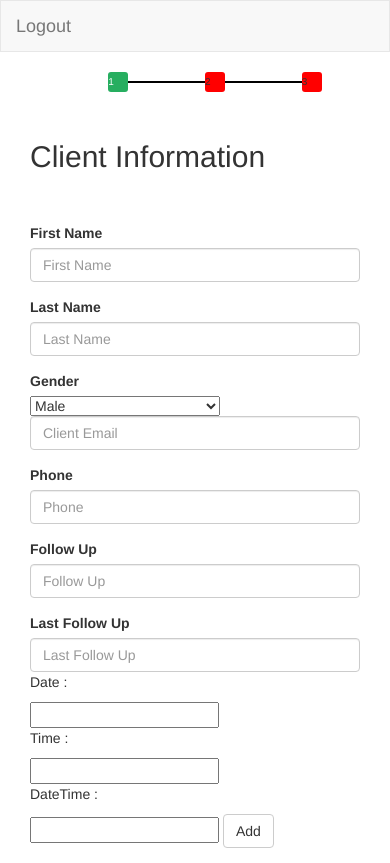
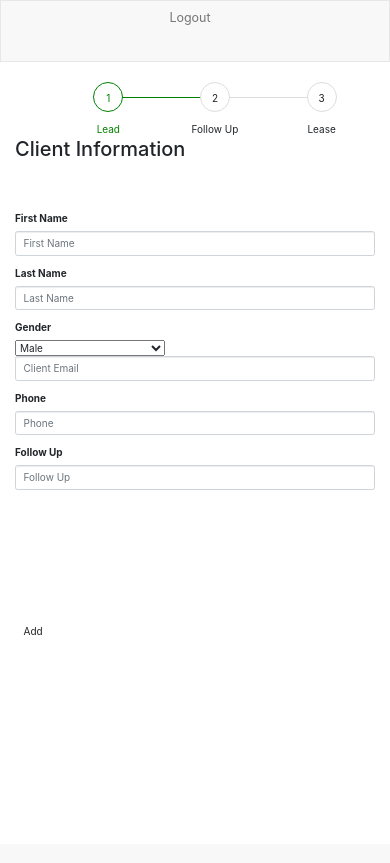
Before and after one commit to tniles320/bindrr, a Node server app: page /members in a window 390 px wide. After the commit the page ends 635 px from the top, so only its background shows below. Run offline with Node 20, Linux system fonts and the light colour scheme; the visitor is signed in with stand-in values (Sample User, id 1); some libraries are stand-ins or nearby versions.

Commit message:
added progress bar and css

```diff
--- a/public/members.html
+++ b/public/members.html
@@ -6,10 +6,12 @@
   <meta charset="UTF-8">
   <meta name="viewport" content="width=device-width, initial-scale=1">
   <link rel="stylesheet" href="https://maxcdn.bootstrapcdn.com/bootswatch/3.3.7/lumen/bootstrap.min.css">
+  <link href="https://stackpath.bootstrapcdn.com/bootstrap/4.3.1/css/bootstrap.min.css" rel="stylesheet">
+  <link href="jquery.datetimepicker.min.css" rel="stylesheet" />
   <link href="stylesheets/style.css" rel="stylesheet">
-  <link rel="stylesheet" type="text/css" href="DateTimePicker.css" />
+  <link rel="stylesheet" href="//code.jquery.com/ui/1.12.1/themes/base/jquery-ui.css">
+
 </head>
-<!-- https://github.com/mateagar/progressStep -->
 
 <body>
   <nav class="navbar navbar-default">
@@ -27,29 +29,24 @@
       <div class="col-md-6 col-md-offset-3">
         <div>
         </div>
-          <div class="container">
-            <div class="row">
-              <div class="col-md-6 col-md-offset-3">
-
-                 <ul id="progressbar">
-            <li class="active">Account Setup</li>
-            <li>Social Profiles</li>
-            <li>Personal Details</li>
+              <ul class="progressbar">
+                <li class="active">Lead</li>
+                <li> Follow Up</li>
+                <li>Lease</li>
             </ul>
               <h2>Client Information</h2>
               <form class="login">
                 <div class="form-group">
-                    <label for="exampleInputEmail1">First Name</label>
-                    <input type="email" class="form-control" id="first-name" placeholder="First Name">
+                  <label for="FirstName">First Name</label>
+                  <input type="text" class="form-control" id="first-name" placeholder="First Name">
                 </div>
                 <div class="form-group">
-                    <label for="exampleInputEmail1">Last Name</label>
-                    <input type="email" class="form-control" id="last-name" placeholder="Last Name">
+                  <label for="LastName">Last Name</label>
+                  <input type="text" class="form-control" id="last-name" placeholder="Last Name">
                 </div>
                 <div class="form-group">
-                    <label for="exampleInputEmail1">Gender</label>
+                  <label for="Gender">Gender</label>
                   <br>
-                    <!-- <input type="email" class="form-control" id="gender" placeholder="Gender"> -->
                   <select name="gender" id="gender">
                     <optgroup label="Gender">
                       <option value="male">Male</option>
@@ -61,33 +58,26 @@
                 </div>
 
                 <div class="form-group">
-                    <label for="exampleInputEmail1">Client Email</label>
+
+                  <label for="ClientEmail">Client Email</label>
                   <input type="email" class="form-control" id="client-email" placeholder="Client Email">
                 </div>
                 <div class="form-group">
-                    <label for="exampleInputPassword1">Phone</label>
-                    <input type="password" class="form-control" id="phone" placeholder="Phone">
+                  <label for="Phone">Phone</label>
+                  <input type="text" class="form-control" id="phone" placeholder="Phone">
                 </div>
                 <div class="form-group">
-                    <label for="exampleInputPassword1">Follow Up</label>
-                    <input type="password" class="form-control" id="follow-up" placeholder="Follow Up">
+                    <label for="FollowUp">Follow Up</label>
+                    <input type="text" id="datepicker" class="form-control" placeholder="Follow Up">
                   </div>
-                  <div class="form-group">
-                    <label for="exampleInputPassword1">Last Follow Up</label>
-                    <input type="password" class="form-control" id="last-follow-up" placeholder="Last Follow Up">
-                    <!--  Date Input  -->
-                    <p>Date : </p>
-                    <input type="text" data-field="date" readonly>
-
-                    <!--  Time Input  -->
-                    <p>Time : </p>
-                    <input type="text" data-field="time" readonly>
-
-                    <!--  DateTime Input  -->
-                    <p>DateTime : </p>
-                    <input type="text" data-field="datetime" readonly>
-
-                    <div id="dtBox"></div>
+                  <br>
+                  <br>
+                  <br>
+                  <br>
+                  <br>
+                  <br>
+                  <br>
+                  <br>
                   <button type="submit" class="btn btn-default">Add</button>
               </form>
               <br />
@@ -99,10 +89,16 @@
     </div>
   </div>
 
-  <script src="https://cdnjs.cloudflare.com/ajax/libs/jquery/3.2.1/jquery.min.js"></script>
-  <script type="text/javascript" src="js/members.js"></script>
-  <script type="text/javascript" src="DateTimePicker.js"></script>
-
+  <script src="https://code.jquery.com/jquery-1.12.4.js"></script>
+  <script src="https://code.jquery.com/ui/1.12.1/jquery-ui.js"></script>
+  <script>
+    $(function () {
+      $("#datepicker").datepicker({
+        showOtherMonths: true,
+        selectOtherMonths: true
+      });
+    });
+  </script>
 </body>
 
 </html>
--- a/public/stylesheets/DateTimePicker.css
+++ /dev/null
@@ -1,282 +0,0 @@
-/* -----------------------------------------------------------------------------
-
-  jQuery DateTimePicker - Responsive flat design jQuery DateTime Picker plugin for Web & Mobile
-  Version 0.1.39
-  Copyright (c)2014-2019 Lajpat Shah
-  Contributors : https://github.com/nehakadam/DateTimePicker/contributors
-  Repository : https://github.com/nehakadam/DateTimePicker
-  Documentation : https://nehakadam.github.io/DateTimePicker
-
- ----------------------------------------------------------------------------- */
-
-.dtpicker-overlay
-{
-	z-index: 2000;
-	display:none;
-	min-width: 300px;
-
-	background: rgba(0, 0, 0, 0.2);
-	font-size: 12px;
-
-	-webkit-touch-callout: none;
-	-webkit-user-select: none;
-	-khtml-user-select: none;
-	-moz-user-select: none;
-	-ms-user-select: none;
-	user-select: none;
-}
-
-.dtpicker-mobile
-{
-	position: fixed;
-	top: 0;
-	left: 0;
-
-	width: 100%;
-	height: 100%;
-}
-
-.dtpicker-overlay *
-{
-	-webkit-box-sizing: border-box;
-	-moz-box-sizing: border-box;
-	box-sizing: border-box;
-	-ms-box-sizing: border-box;
-
-	-webkit-tap-highlight-color: rgba(0, 0, 0, 0);
-}
-
-.dtpicker-bg
-{
-	width: 100%;
-	height: 100%;
-
-	font-family: Arial;
-}
-
-.dtpicker-cont
-{
-	border: 1px solid #ECF0F1;
-}
-
-.dtpicker-mobile .dtpicker-cont
-{
-	position: relative;
-	top: 50%;
-
-	-webkit-transform: translateY(-50%);
-	-moz-transform: translateY(-50%);
-	-o-transform: translateY(-50%);
-	-ms-transform: translateY(-50%);
-	transform: translateY(-50%);
-
-	border: none;
-}
-
-.dtpicker-content
-{
-	margin: 0 auto;
-	padding: 1em 0;
-
-	max-width: 500px;
-
-	background: #fff;
-}
-
-.dtpicker-mobile .dtpicker-content
-{
-	width: 97%;
-}
-
-.dtpicker-subcontent
-{
-	position: relative;
-}
-
-.dtpicker-header
-{
-	margin: 0.2em 1em;
-}
-
-.dtpicker-header .dtpicker-title
-{
-	color: #2980B9;
-	text-align: center;
-	font-size: 1.1em;
-}
-
-.dtpicker-header .dtpicker-close
-{
-	position: absolute;
-	top: -0.7em;
-	right: 0.3em;
-
-	padding: 0.5em 0.5em 1em 1em;
-
-	color: #FF3B30;
-	font-size: 1.5em;
-
-	cursor: pointer;
-}
-
-.dtpicker-header .dtpicker-close:hover
-{
-	color: #FF3B30;
-}
-
-.dtpicker-header .dtpicker-value
-{
-	padding:  0.8em 0.2em 0.2em 0.2em;
-	color: #FF3B30;
-	text-align: center;
-
-	font-size: 1.4em;
-}
-
-.dtpicker-components
-{
-	overflow: hidden;
-	margin: 1em 1em;
-
-	font-size: 1.3em;
-}
-
-.dtpicker-components *
-{
-	margin: 0;
-	padding: 0;
-}
-
-.dtpicker-components .dtpicker-compOutline
-{
-	display: inline-block;
-	float: left;
-}
-
-.dtpicker-comp2
-{
-	width: 50%;
-}
-
-.dtpicker-comp3
-{
-	width: 33.3%;
-}
-
-.dtpicker-comp4
-{
-	width: 25%;
-}
-
-.dtpicker-comp5
-{
-	width: 20%;
-}
-
-.dtpicker-comp6
-{
-	width: 16.66%;
-}
-
-.dtpicker-comp7
-{
-	width: 14.285%;
-}
-
-.dtpicker-components .dtpicker-comp
-{
-	margin: 2%;
-	text-align: center;
-}
-
-.dtpicker-components .dtpicker-comp > *
-{
-	display: block;
-	height: 30px;
-
-	color: #2980B9;
-
-	text-align: center;
-	line-height: 30px;
-}
-
-.dtpicker-components .dtpicker-comp > *:hover
-{
-	color: #2980B9;
-}
-
-.dtpicker-components .dtpicker-compButtonEnable
-{
-	opacity: 1;
-}
-
-.dtpicker-components .dtpicker-compButtonDisable
-{
-	opacity: 0.5;
-}
-
-.dtpicker-components .dtpicker-compButton
-{
-	background: #FFFFFF;
-	font-size: 140%;
-
-	cursor: pointer;
-}
-
-.dtpicker-components .dtpicker-compValue
-{
-	margin: 0.4em 0;
-	width: 100%;
-	border: none;
-	background: #FFFFFF;
-
-	font-size: 100%;
-
-	-webkit-appearance: none;
-	-moz-appearance: none;
-}
-
-.dtpicker-overlay .dtpicker-compValue:focus
-{
-	outline: none;
-	background: #F2FCFF;
-}
-
-.dtpicker-buttonCont
-{
-	overflow: hidden;
-	margin: 0.2em 1em;
-}
-
-.dtpicker-buttonCont .dtpicker-button
-{
-	display: block;
-	padding: 0.6em 0;
-	width: 47%;
-	background: #FF3B30;
-	color: #FFFFFF;
-	text-align: center;
-	font-size: 1.3em;
-
-	cursor: pointer;
-}
-
-.dtpicker-buttonCont .dtpicker-button:hover
-{
-	color: #FFFFFF;
-}
-
-.dtpicker-singleButton .dtpicker-button
-{
-	margin: 0.2em auto;
-}
-
-.dtpicker-twoButtons .dtpicker-buttonSet
-{
-	float: left;
-}
-
-.dtpicker-twoButtons .dtpicker-buttonClear
-{
-	float: right;
-}
--- a/public/stylesheets/style.css
+++ b/public/stylesheets/style.css
@@ -3,51 +3,51 @@ form.login {
   margin-top: 50px;
 }
 /*progressbar*/
-#progressbar {
-	margin-bottom: 30px;
-	overflow: hidden;
-	/*CSS counters to number the steps*/
-	counter-reset: step;
+.container {
+	width: 100%;
 }
-#progressbar li {
+.progressbar {
+	counter-reset: lead;
+}
+.progressbar li {
 	list-style-type: none;
-	color: white;
-	text-transform: uppercase;
-	font-size: 9px;
+	float: left;
 	width: 33.33%;
-	float: left;
 	position: relative;
+	text-align: center;
 }
-#progressbar li:before {
-	content: counter(step);
-	counter-increment: step;
-	width: 20px;
-	line-height: 20px;
+.progressbar li:before {
+	content: counter(lead);
+	counter-increment: lead;
+	width: 30px;
+	height: 30px;
+	line-height: 30px;
+	border: 1px solid #ddd;
 	display: block;
-	font-size: 10px;
-	color: #333;
-	background: red;
-	border-radius: 3px;
-	margin: 0 auto 5px auto;
+	text-align: center;
+	margin: 0 auto 10px auto;
+	border-radius: 50%;
+	background-color: white;
 }
-/*progressbar connectors*/
-#progressbar li:after {
+.progressbar li:after {
 	content: '';
+	position: absolute;
 	width: 100%;
-	height: 2px;
-	background: black;
-	position: absolute;
+	height: 1px;
+	background-color: #ddd;
+	top: 15px;
 	left: -50%;
-	top: 9px;
-	z-index: -1; /*put it behind the numbers*/
+	z-index: -1;
 }
-#progressbar li:first-child:after {
-	/*connector not needed before the first step*/
+.progressbar li:first-child:after {
 	content: none;
 }
-/*marking active/completed steps green*/
-/*The number of the step and the connector before it = green*/
-#progressbar li.active:before,  #progressbar li.active:after{
-	background: #27AE60;
-	color: white;
+.progressbar li.active {
+	color: green;
 }
+.progressbar li.active:before {
+	border-color: green;
+}
+.progressbar li.active + li:after {
+	background-color: green;
+}
```
Lines whose indentation alone changed are shown as unchanged.
